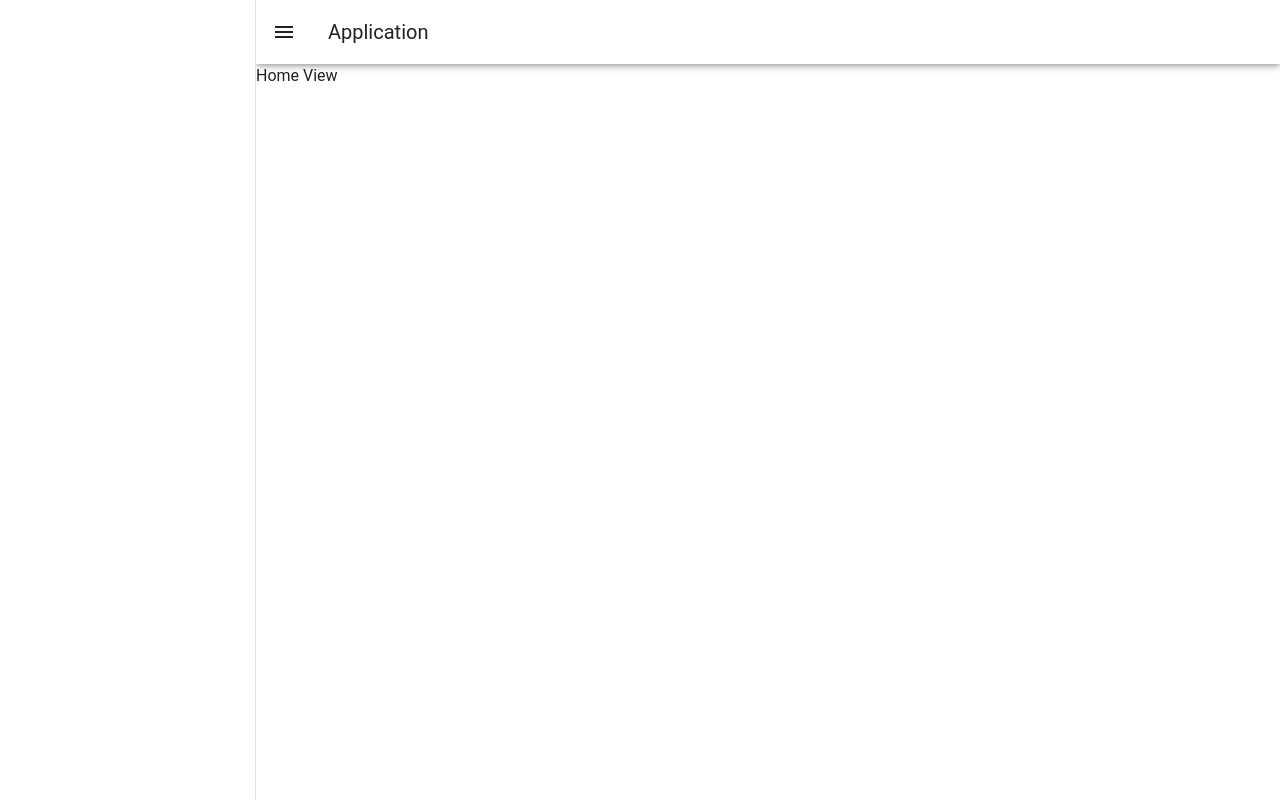
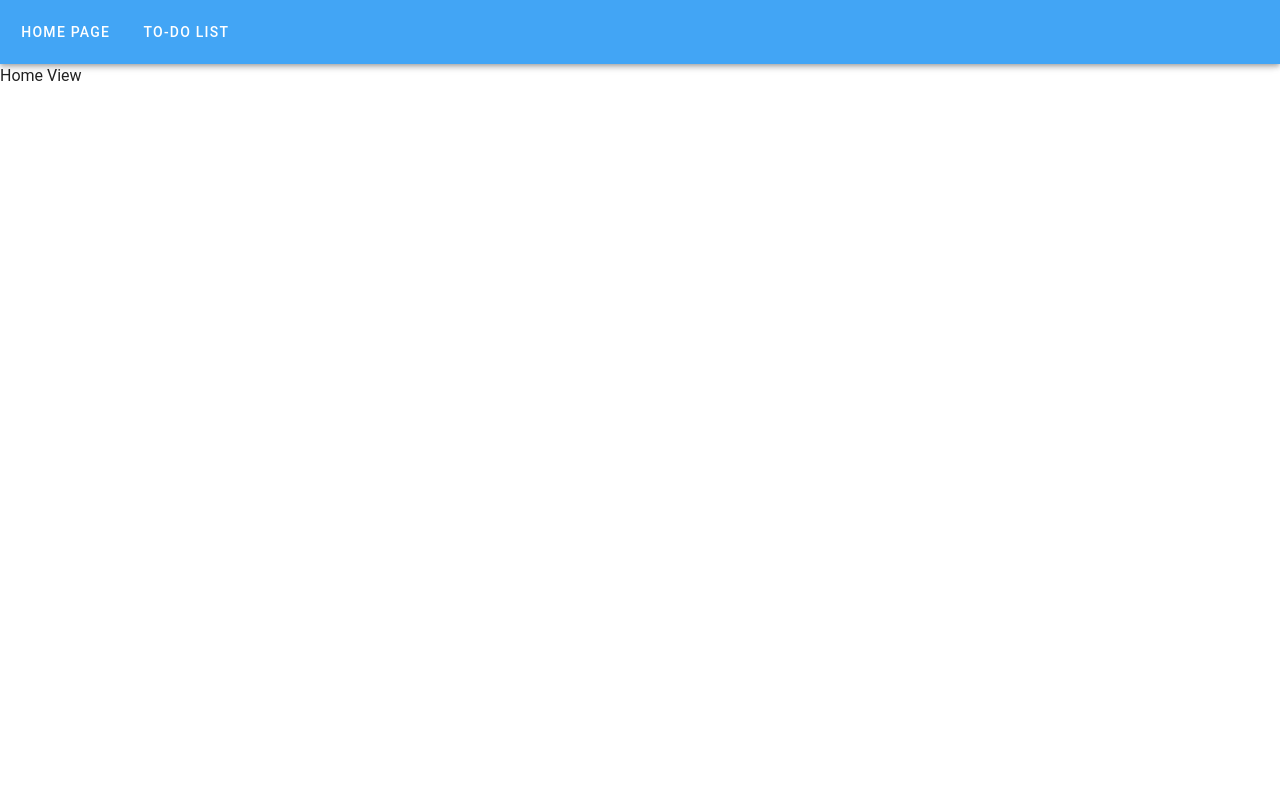
Before and after one commit to muhammederdinc/to-do-app, a Vue app: page / in a window 1280 px wide. Built offline with nearby package versions, Linux system fonts and the light colour scheme.

Commit message:
feat: add button for home page and list redirect

```diff
--- a/src/App.vue
+++ b/src/App.vue
@@ -4,13 +4,14 @@ import { RouterView } from 'vue-router'
 
 <template>
   <v-app id="inspire">
-    <v-navigation-drawer>
-      <!--  -->
-    </v-navigation-drawer>
+    <v-app-bar color="#42A5F5">
+      <v-btn color="white" variant="text">
+        Home Page
+      </v-btn>
 
-    <v-app-bar>
-      <v-app-bar-nav-icon></v-app-bar-nav-icon>
-      <v-toolbar-title>Application</v-toolbar-title>
+      <v-btn color="white" variant="text">
+        To-Do List
+      </v-btn>
     </v-app-bar>
 
     <v-main>
```
